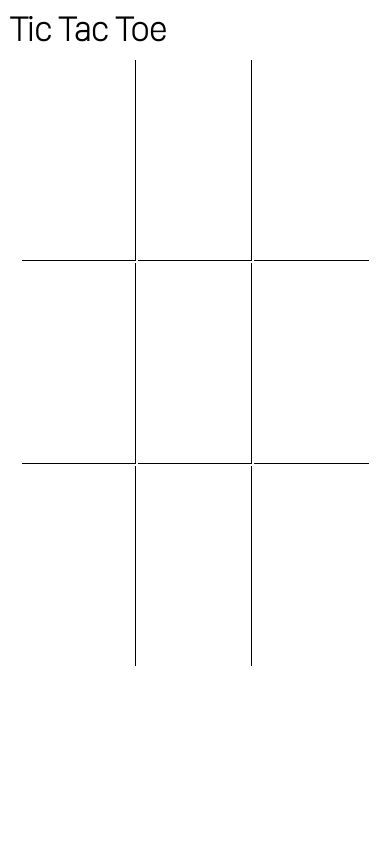
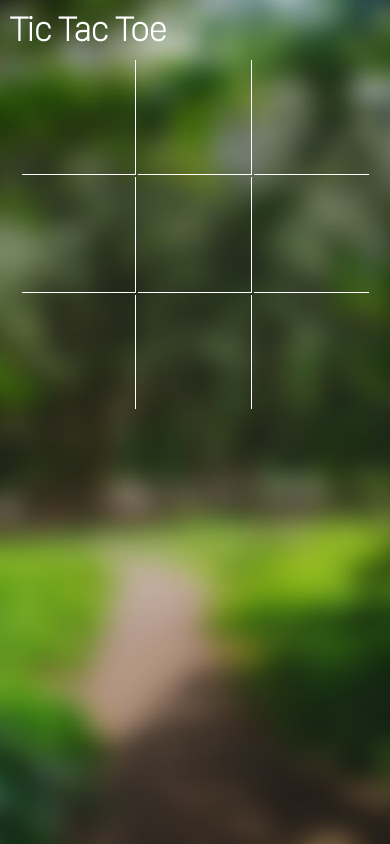
Before and after one commit to SMHS-Programming/tictactoe, a website: page index.html in a window 390 px wide. Drawn offline with Linux system fonts and the light colour scheme.

Commit message:
added bg and made design completely responsive

```diff
--- a/global.css
+++ b/global.css
@@ -11,6 +11,15 @@
 	padding: 0;
 	margin: 0;
 	font-family: 'San Francisco Display', 'Helvetica', sans-serif;
+	color: white;
+}
+
+html {
+	height: 100vh;
+	background-image: url(bg.jpg);
+	background-size: cover;
+	background-position: center;
+	background-repeat: no-repeat;
 }
 
 h1 {
@@ -20,25 +29,43 @@ h1 {
 table {
 	font-family: "Source Code Pro", 'Monaco', monospace;
 	width: 90%;
-	margin: 0 5%;
+	max-width: 600px;
+	margin-left: auto;
+	margin-right: auto;
 }
 
 td {
 	text-align: center;
-	font-size: 10em;
+	font-size: 800%;
 	width: 30%;
-	height: 200px;
+	position: relative;
+	max-width: 200px;
+	padding: 0;
+}
+
+td:before{
+	content: "";
+	display: block;
+	padding-top: 100%; 	/* initial ratio of 1:1*/
+}
+
+td div {
+	position:  absolute;
+	left: 0;
+	bottom: 0;
+	right: 0;
+	vertical-align: auto;
 }
 
 tr:nth-child(-n+2) td {
-	border-bottom: thin black solid;
+	border-bottom: thin white solid;
 }
 
 td:nth-child(-n+2) {
-	border-right: thin black solid;
+	border-right: thin white solid;
 }
 
 span {
-	font-size: 100px;
+	font-size: 2.5em;
 	margin: 0 auto;
 }
--- a/index.html
+++ b/index.html
@@ -11,7 +11,8 @@
 		<table>
 			<tbody>
 				<tr ng-repeat="y in loopable">
-					<td ng-repeat="x in loopable" ng-click="placeTack(x, y)">{{cellToString(x,y)}}</td>
+					<td ng-repeat="x in loopable" ng-click="placeTack(x, y)">
+					<div>{{cellToString(x,y)}}</div></td>
 				</tr>
 			</tbody>
 		</table>
```
Also changed, not shown: bg.jpg (added).
